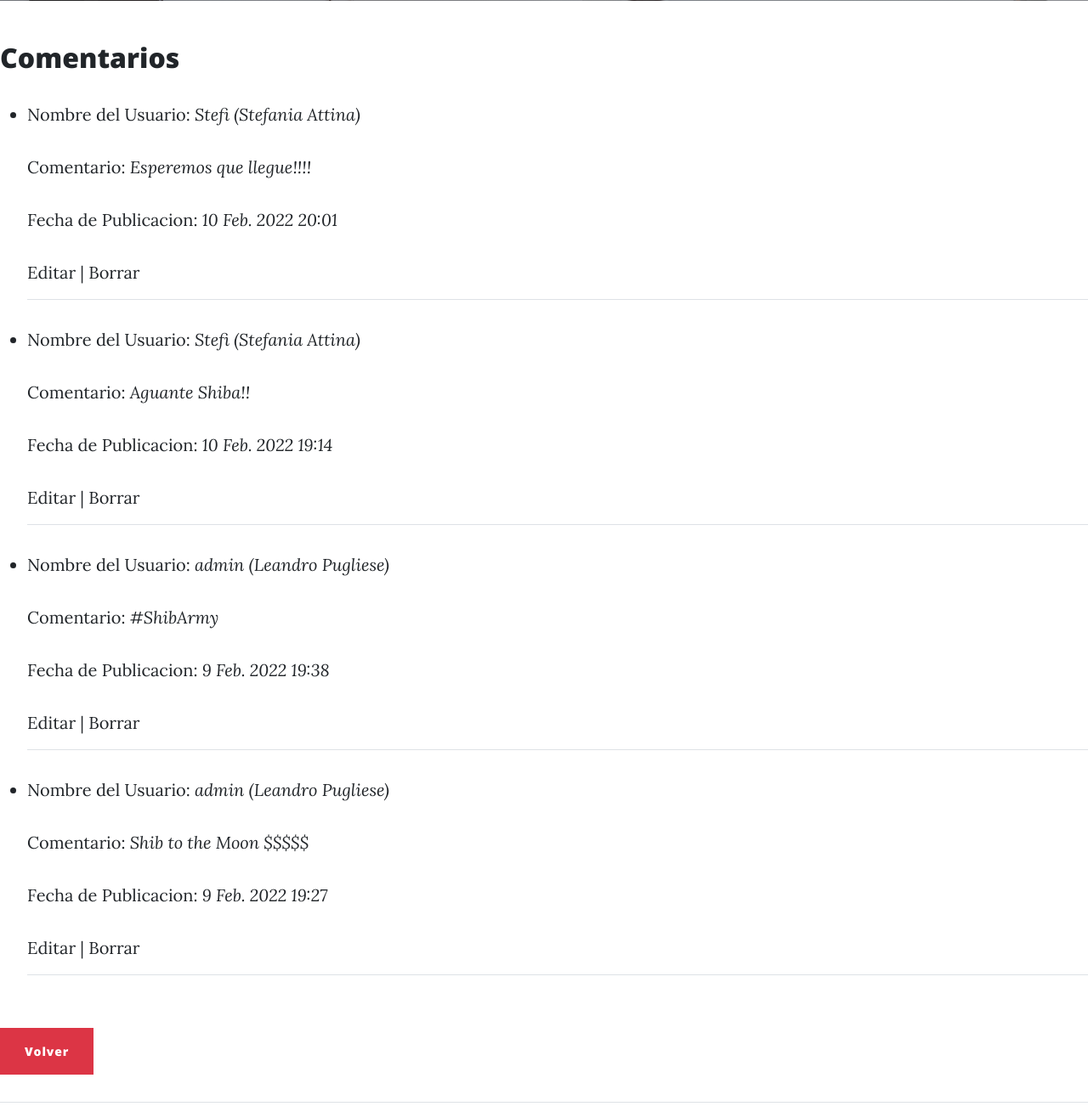
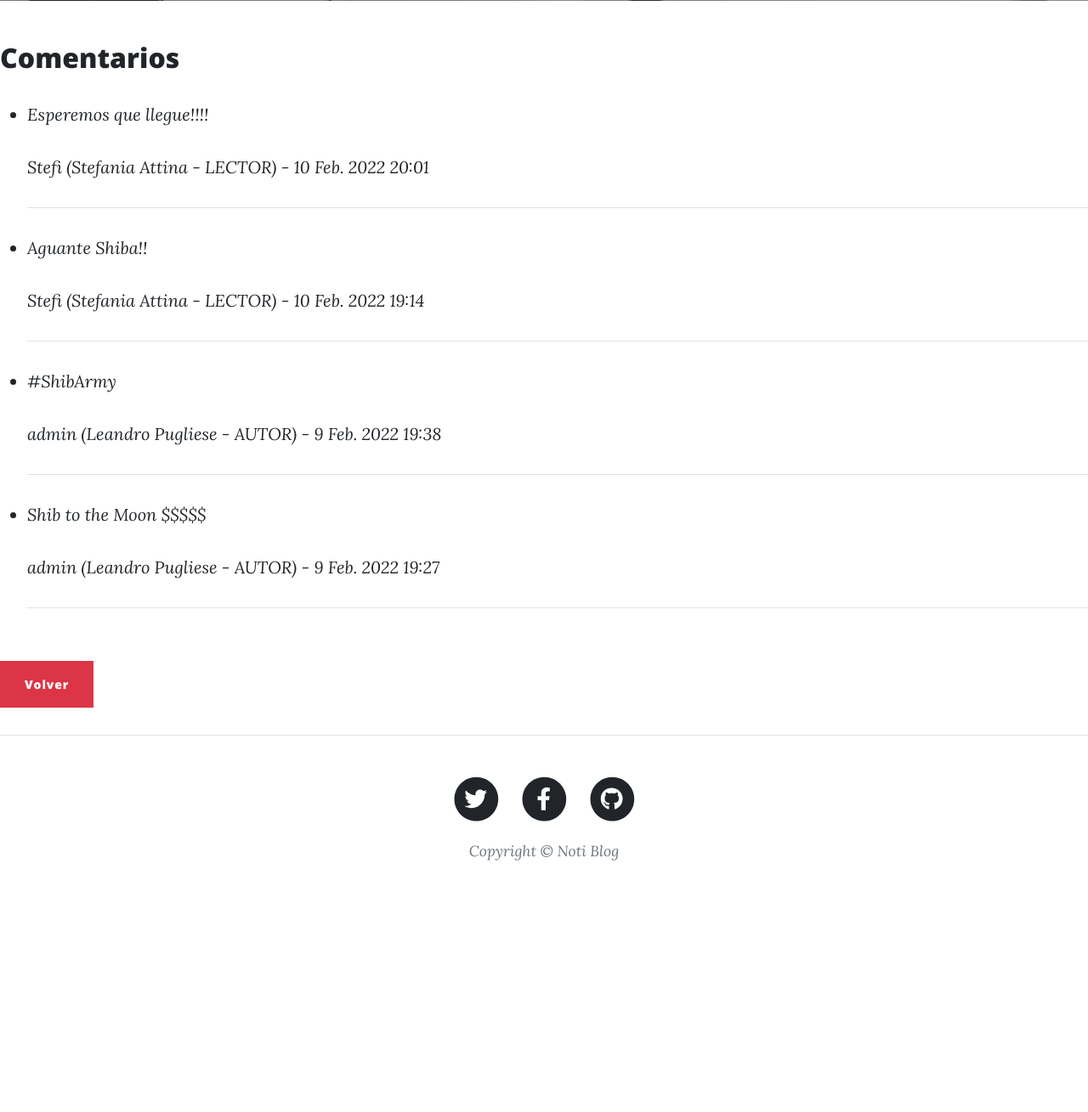
Before and after one commit to jmsiro/Entrega_FINAL-Siro, a Django app: page /PlayApp/publicaciones_detalle/1/comentarios_lista/ in a window 1280 px wide. Shown: the part 531-1840 px from the top of the page at 85% size. After the commit the page ends 1544 px from the top, so only its background shows below. Run offline with Django 4.2, Linux system fonts and the light colour scheme; data comes from the database, SQL or seed files in the repository; both versions use the stored data as it was after the commit; some libraries are stand-ins or nearby versions.

Commit message:
Playground-V3.6-Persimos.Ok

```diff
--- a/PlayApp/Templates/PlayApp/T03.2-usuario_detalle.html
+++ b/PlayApp/Templates/PlayApp/T03.2-usuario_detalle.html
@@ -25,6 +25,12 @@
             </p>
         {% endfor %}
        <input class="btn btn-success btn-lg active" type="submit" value="Guardar Cambios">
+
+        {% if user.tipo == "LECTOR" %}
+            <br><br><p style="color:gray">Tu usuario es de tipo: {{user.tipo}}, si queres convertirte en AUTOR comunicate a "noti.blog@outlook.com"</p>
+        {% else %}
+            <br><br><p style="color:gray">Por consultas sobre tu Usuario comunicate a "noti.blog@outlook.com"</p>
+        {% endif %}
     </form>
 </body>
 
--- a/PlayApp/Templates/PlayApp/T06.1-comentarios_lista.html
+++ b/PlayApp/Templates/PlayApp/T06.1-comentarios_lista.html
@@ -3,16 +3,19 @@
 {% block ContenidoTemplate %}
 <body>
 
+    <div class="w3-container">
         <h2>Comentarios</h2>
         <ul>
 
         {% for comentario in comentarios %}
             <li>
-            <p>Nombre del Usuario: <i>{{ comentario.nombre }}</i></p>
-            <p>Comentario: <i>{{ comentario.comentario }}</i></p>
-            <p>Fecha de Publicacion: <i>{{ comentario.fecha }}</i></p>
+                <p><i>{{ comentario.comentario }}</i></p>
+                <p><i>{{ comentario.nombre }} - {{ comentario.fecha }}</i></p>
+
+                {% if user == comentario.nombre %}
                     <a href="{% url 'Update Comentarios' comentario.id %}">Editar</a> |
                     <a href="{% url 'Delete Comentarios' comentario.id %}">Borrar</a>
+                {% endif %}
                 <hr>
                 {% endfor %}
             </li>
@@ -20,7 +23,7 @@
         <p>
             <br><input class="btn btn-danger" type="button" value="Volver" onclick="history.back()">
         </p>
-
+    </div>
 
 
 
--- a/PlayApp/forms.py
+++ b/PlayApp/forms.py
@@ -17,13 +17,13 @@
 
     class Meta:
         model = Usuario
-        fields = ["username", "nombre", "apellido", "email", "tipo", "password1", "password2"]
+        fields = ["username", "nombre", "apellido", "email", "password1", "password2"]
 
 class UsuarioUpdateForm(forms.ModelForm):
     # password = forms.CharField(label='Clave', widget=forms.PasswordInput)
     class Meta:
         model = Usuario
-        fields = ("username", "nombre", "apellido", "email", "tipo")
+        fields = ("username", "nombre", "apellido", "email")
 
     def clean_username(self):
         if self.is_valid():
--- a/PlayApp/models.py
+++ b/PlayApp/models.py
@@ -64,7 +64,7 @@
     email = models.EmailField(max_length=254, verbose_name="email", unique=True)
     # password1 = models.CharField(max_length=12)
     # password2 = models.CharField(max_length=12)
-    tipo = models.CharField(max_length=6, choices=TIPO_USUARIO, default="")
+    tipo = models.CharField(max_length=6, choices=TIPO_USUARIO, default="LECTOR")
     date_joined = models.DateTimeField(verbose_name="Fecha de Registro", auto_now_add=True)
     last_login = models.DateTimeField(verbose_name="Ultima Conexión", auto_now=True)
     is_admin = models.BooleanField(default=False)
@@ -77,7 +77,7 @@
 
 
     def __str__(self):
-        return f"{self.username}  ({self.nombre}  {self.apellido})"
+        return f"{self.username}  ({self.nombre}  {self.apellido} - {self.tipo})"
 
     def has_perm(self, perm, obj=None):
         return self.is_admin
@@ -128,5 +128,5 @@
     comentario = models.TextField(max_length=300)
     fecha = models.DateTimeField(auto_now_add=True)
 
-    def str(self):
-        return f" {self.publicacion.titulo} - {self.nombre}  - {self.fecha}"
+    def __str__(self):
+        return f" {self.publicacion} - {self.nombre} - {self.fecha} "
--- a/PlayApp/views.py
+++ b/PlayApp/views.py
@@ -224,6 +224,7 @@
 
             autor = Usuario.objects.filter(username=usuario.username).first()
 
+
             instancia.publicacion = publicacion
             instancia.nombre = autor
             instancia.save()
@@ -255,7 +256,7 @@
 class Delete_Comentario(DeleteView):
     model = Comentario
     success_url = "/PlayApp/publicaciones/"
-    template_name = "PlayApp/T06.4-comentarios_confirm_delete.html"
+    template_name = "PlayApp/T06.3-comentarios_confirm_delete.html"
 
 
 class Update_Comentario(UpdateView):
```
Also changed, not shown: PlayApp/Templates/PlayApp/T02-inicio.html (+22 -14 lines), PlayApp/Templates/PlayApp/T06.3-comentarios_detalle.html (deleted, +0 -9 lines), PlayApp/Templates/PlayApp/T06.3-comentarios_confirm_delete.html (renamed from PlayApp/Templates/PlayApp/T06.4-comentarios_confirm_delete.html), PlayApp/migrations/0009_alter_usuario_tipo.py (added), db.sqlite3. Lines whose indentation alone changed are shown as unchanged.
